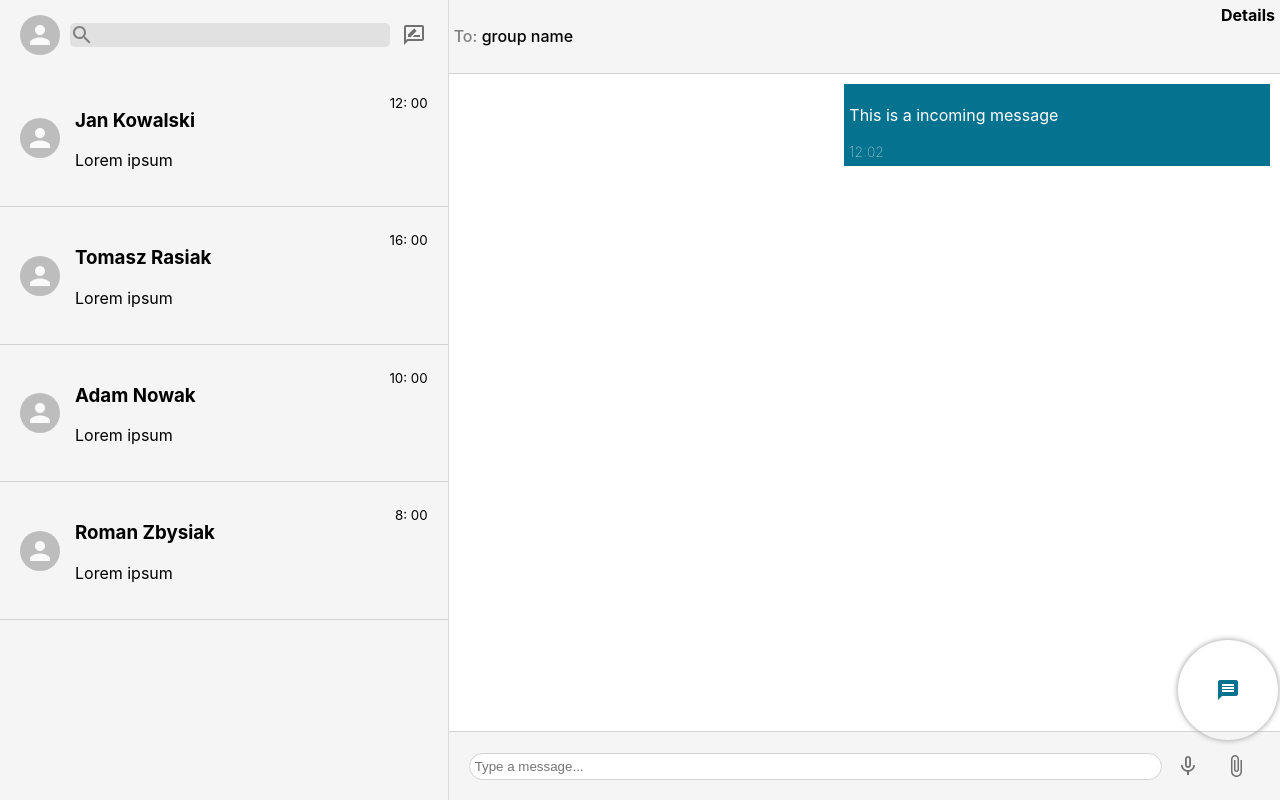
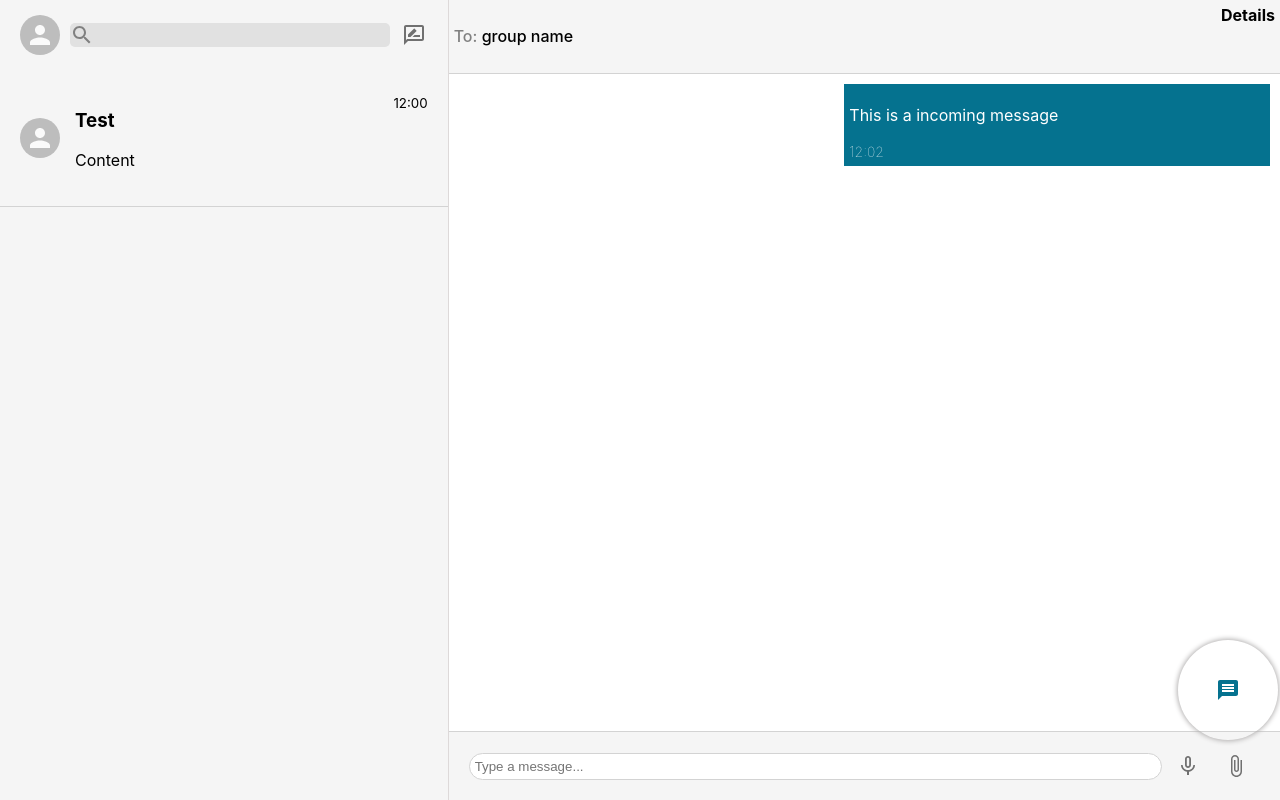
Before and after one commit to dorianopacki/light-weight-chat-react, a React (Create React App) app: page / in a window 1280 px wide. Built offline with nearby package versions, Linux system fonts and the light colour scheme.

Commit message:
get rid of unused stuff

```diff
--- a/package.json
+++ b/package.json
@@ -11,6 +11,7 @@
     "@testing-library/user-event": "^12.1.10",
     "react": "^17.0.2",
     "react-dom": "^17.0.2",
+    "react-redux": "^7.2.4",
     "react-scripts": "4.0.3",
     "redux": "^4.0.5",
     "web-vitals": "^1.0.1"
--- a/src/App.js
+++ b/src/App.js
@@ -1,8 +1,15 @@
 import "./App.css";
+import { useSelector } from "react-redux";
+import { selectUser } from "./features/userSlice";
 import { ChatApp } from "./ChatApp";
 
 function App() {
-  return <ChatApp />;
+  // const user = useSelector(selectUser);
+  return (
+    <>
+      <ChatApp />
+    </>
+  );
 }
 
 export default App;
--- a/src/ChatApp.jsx
+++ b/src/ChatApp.jsx
@@ -1,7 +1,7 @@
 import { Sidebar } from "./components/Sidebar/Sidebar";
 import { Chat } from "./components/Chat/Chat";
 import { WidgetMin } from "./components/Widget/WidgetMin";
-import { WidgetPop } from "./components/Widget/WidgetPop";
+// import { WidgetPop } from "./components/Widget/WidgetPop";
 export const ChatApp = () => {
   return (
     <div className="app">
--- a/src/components/Sidebar/Sidebar.jsx
+++ b/src/components/Sidebar/Sidebar.jsx
@@ -6,38 +6,21 @@ import React, { useEffect, useState } from "react";
 import "./Sidebar.css";
 
 export const Sidebar = () => {
-  const [conversations] = useState([
-    {
-      id: 1,
-      groupName: "Jan Kowalski",
-      content: "Lorem ipsum",
-      time: "12: 00",
-    },
-    {
-      id: 2,
-      groupName: "Tomasz Rasiak",
-      content: "Lorem ipsum",
-      time: "16: 00",
-    },
-    { id: 3, groupName: "Adam Nowak", content: "Lorem ipsum", time: "10: 00" },
-    {
-      id: 4,
-      groupName: "Roman Zbysiak",
-      content: "Lorem ipsum",
-      time: "8: 00",
-    },
+  const [chats, setChats] = useState([
+    { id: 1, data: { groupName: "Test", content: "Content", time: "12:00" } },
   ]);
 
-  const [filteredValue, setFilteredValue] = useState("");
-  const [newData, setNewData] = useState(filteredValue);
+  useEffect(() => {
+    //api
+    // setChats();
+  }, []);
 
-  useEffect(() => {
-    const data = conversations.filter((conversation) =>
-      conversation.groupName.includes(filteredValue)
-    );
-    setNewData(data);
-    // eslint-disable-next-line react-hooks/exhaustive-deps
-  }, filteredValue);
+  const addChat = () => {
+    const chatName = prompt("Enter a chat name");
+    if (chatName) {
+      //api
+    } else alert("Chat name has to be provided");
+  };
 
   return (
     <div className="sidebar">
@@ -45,35 +28,17 @@ export const Sidebar = () => {
         <Avatar className="sidebar__avatar" />
         <div className="sidebar__input">
           <SearchIcon />
-          <input
-            className="Search"
-            value={filteredValue}
-            onChange={(e) => setFilteredValue(e.target.value)}
-          />
+          <input className="Search" />
         </div>
         <IconButton variant="outlined" className="sidebar__inputButton">
-          <RateReviewOutlinedIcon />
+          <RateReviewOutlinedIcon onClick={addChat} />
         </IconButton>
       </div>
 
       <div className="sidebar__chats">
-        {newData === ""
-          ? conversations.map(({ id, groupName, content, time }) => (
-              <SidebarChat
-                groupName={groupName}
-                content={content}
-                id={id}
-                time={time}
-              />
-            ))
-          : newData.map(({ id, groupName, content, time }) => (
-              <SidebarChat
-                groupName={groupName}
-                content={content}
-                id={id}
-                time={time}
-              />
-            ))}
+        {chats.map(({ id, data: { groupName, content, time } }) => (
+          <SidebarChat groupName={groupName} content={content} time={time} />
+        ))}
       </div>
     </div>
   );
--- a/src/index.js
+++ b/src/index.js
@@ -2,10 +2,14 @@ import React from "react";
 import ReactDOM from "react-dom";
 import "./index.css";
 import App from "./App";
+import store from "./redux/store";
+import { Provider } from "react-redux";
 
 ReactDOM.render(
   <React.StrictMode>
-    <App />
+    <Provider store={store}>
+      <App />
+    </Provider>
   </React.StrictMode>,
   document.getElementById("root")
 );
```
Also changed, not shown: src/utils/apiHandler.js (added, +69 -0 lines), src/components/index.js (deleted), 1 other file (tests, documents, lock files or other folders).
